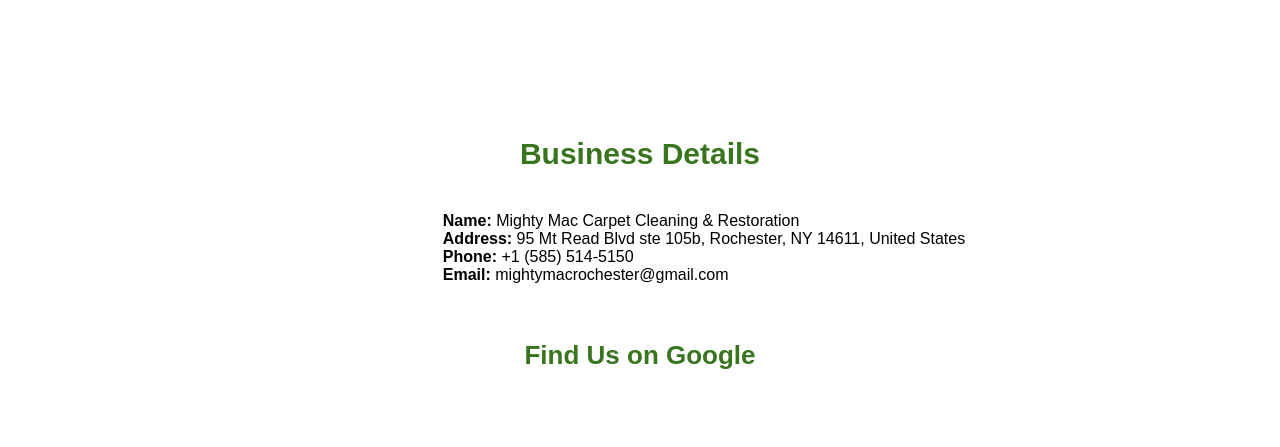
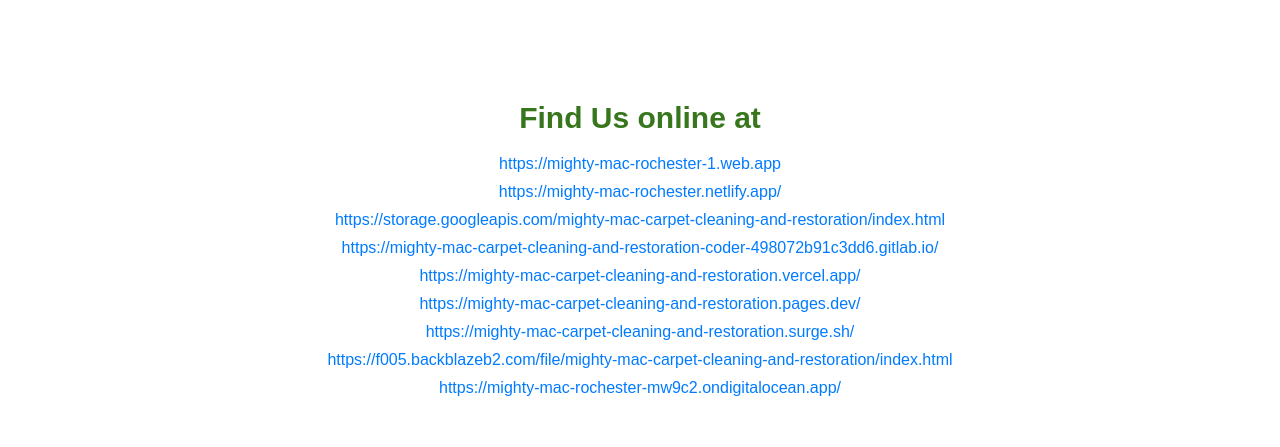
Before and after one commit to coder9653/mighty-mac-carpet-cleaning-and-restoration, a plain HTML site: page index.html in a window 1280 px wide. Shown: the part 10321-10768 px from the top of the page. Drawn offline with Linux system fonts and the light colour scheme.

Commit message:
Update index.html

```diff
--- a/index.html
+++ b/index.html
@@ -13,6 +13,7 @@
         <meta name="google-site-verification" content="2Rnkc_G7eg2-zZJOOevgihg6lXDNr5nzeGhLkTkUKcw" />
     <meta name="description"
         content="Need a carpet cleaner in Rochester, NY? Choose Mighty Mac for expert carpet cleaning services that will make your carpets look like new.">
+    <link rel="canonical" href="https://coder9653.github.io/mighty-mac-carpet-cleaning-and-restoration/index.html" />
     <style>
         /* Base styles */
         html,
@@ -838,27 +839,21 @@
             </div>
 
         </div>
-        <!-- <div class="section find-us-online">
+        <div class="section find-us-online">
             <h2 style="text-align: center; color: #38761D; font-size: 30px;">Find Us online at</h2>
             <ul class="online-links">
-                <li><a href="https://617bostonmover.wixsite.com/home">https://617bostonmover.wixsite.com/home</a></li>
-                <li><a href="https://617bostonmovers.godaddysites.com/">https://617bostonmovers.godaddysites.com/</a>
-                </li>
-                <li><a href="https://617-boston-movers.weebly.com/">https://617-boston-movers.weebly.com/</a></li>
-                <li><a href="https://617-boston-movers.wordpress.com/">https://617-boston-movers.wordpress.com/</a></li>
-                <li><a
-                        href="https://617-boston-movers.mystrikingly.com/">https://617-boston-movers.mystrikingly.com/</a>
-                </li>
-                <li><a href="https://66a9d00a4366e.site123.me/">https://66a9d00a4366e.site123.me/</a></li>
-                <li><a href="https://617-boston-movers.jimdosite.com/">https://617-boston-movers.jimdosite.com/</a></li>
-                <li><a href="https://pfup-mcmuocts-toiall.yolasite.com/">https://pfup-mcmuocts-toiall.yolasite.com/</a>
-                </li>
-                <li><a
-                        href="https://617-boston-movers-46946756.hubspotpagebuilder.com/en-us/home">https://617-boston-movers-46946756.hubspotpagebuilder.com/en-us/home</a>
-                </li>
+                <li><a href="https://mighty-mac-rochester-1.web.app">https://mighty-mac-rochester-1.web.app</a></li>
+                <li><a href="https://mighty-mac-rochester.netlify.app/">https://mighty-mac-rochester.netlify.app/</a></li>
+                <li><a href="https://storage.googleapis.com/mighty-mac-carpet-cleaning-and-restoration/index.html">https://storage.googleapis.com/mighty-mac-carpet-cleaning-and-restoration/index.html</a></li>
+                <li><a href="https://mighty-mac-carpet-cleaning-and-restoration-coder-498072b91c3dd6.gitlab.io/">https://mighty-mac-carpet-cleaning-and-restoration-coder-498072b91c3dd6.gitlab.io/</a></li>
+                <li><a href="https://mighty-mac-carpet-cleaning-and-restoration.vercel.app/">https://mighty-mac-carpet-cleaning-and-restoration.vercel.app/</a></li>
+                <li><a href="https://mighty-mac-carpet-cleaning-and-restoration.pages.dev/">https://mighty-mac-carpet-cleaning-and-restoration.pages.dev/</a></li>
+                <li><a href="https://mighty-mac-carpet-cleaning-and-restoration.surge.sh/">https://mighty-mac-carpet-cleaning-and-restoration.surge.sh/</a></li>
+                <li><a href="https://f005.backblazeb2.com/file/mighty-mac-carpet-cleaning-and-restoration/index.html">https://f005.backblazeb2.com/file/mighty-mac-carpet-cleaning-and-restoration/index.html</a></li>
+                <li><a href="https://mighty-mac-rochester-mw9c2.ondigitalocean.app/">https://mighty-mac-rochester-mw9c2.ondigitalocean.app/</a></li>
 
             </ul>
-        </div> -->
+        </div>
         <br>
         <br>
         <section id="Call">
```
